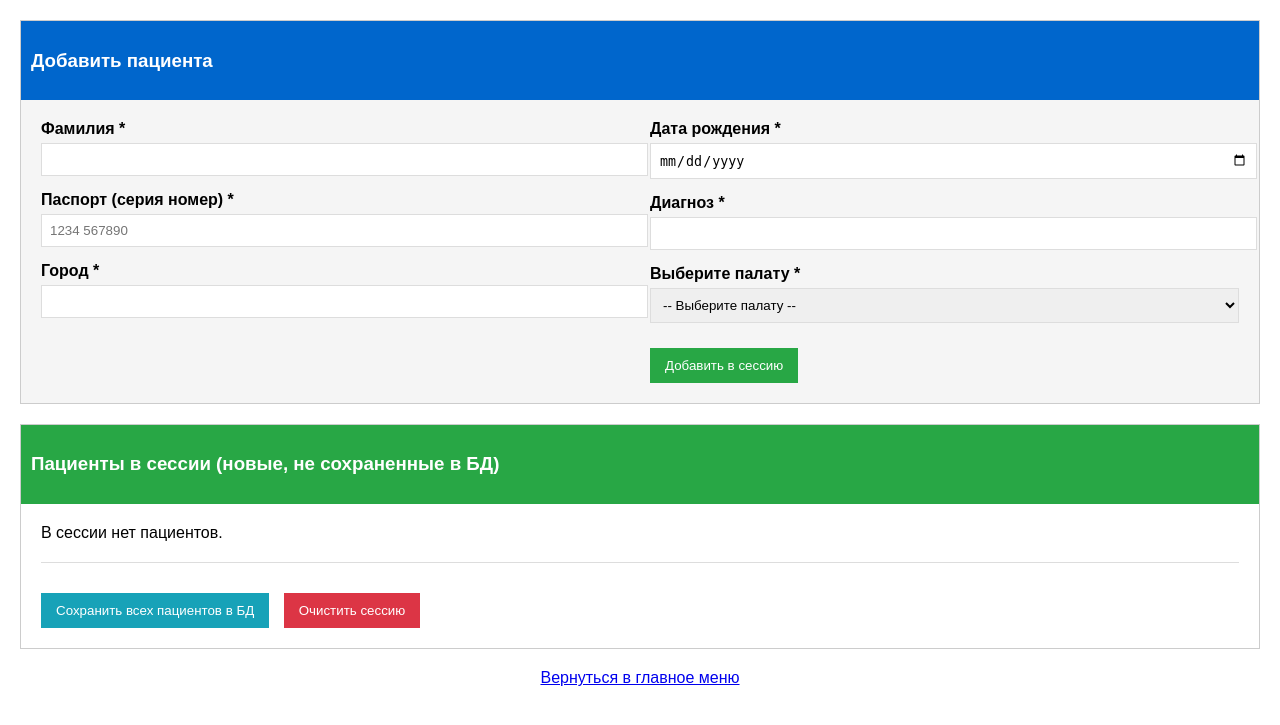
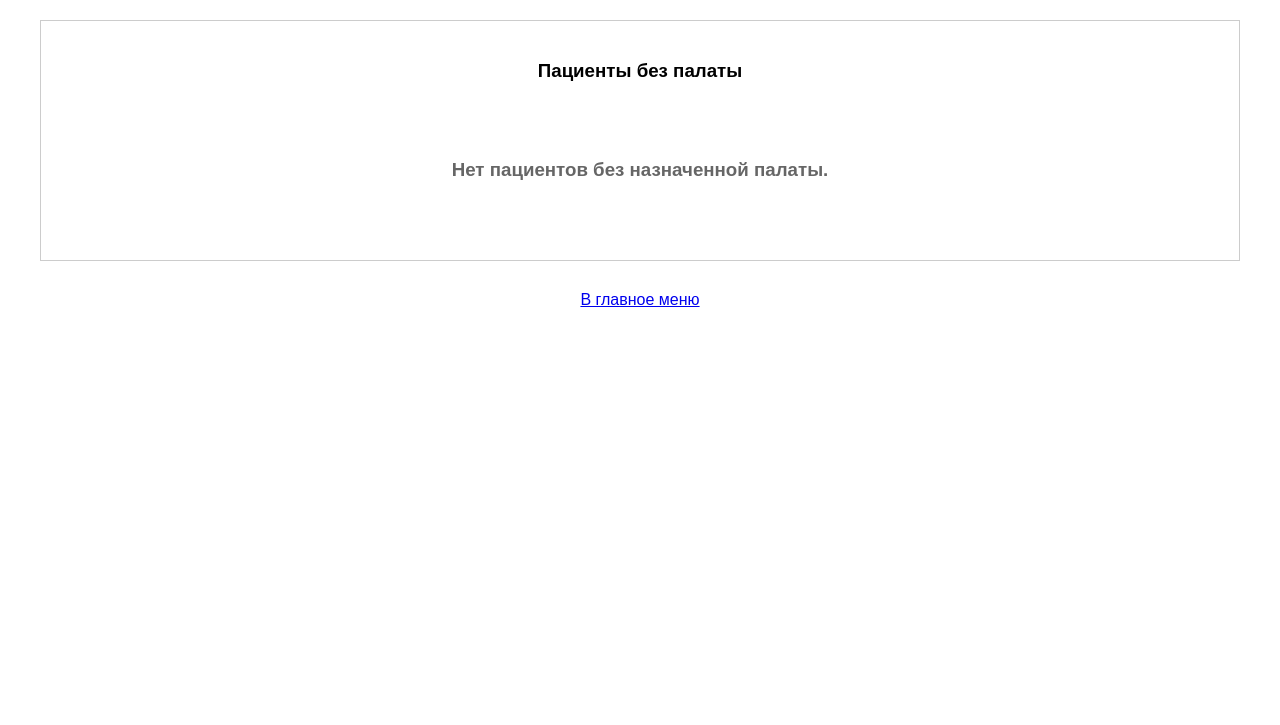
Before and after one commit to Bolren/kursovaya_bd, a Flask app: template blueprints/patients/templates/patients_list.html in a window 1280 px wide. Shown: the top 725 px of the page. Run offline with Flask 3, Linux system fonts and the light colour scheme; the template is opened without the code that fills it, so the values that code supplies are empty.

Commit message:
100% (almost) done

```diff
--- a/blueprints/patients/sql/add_medical_history.sql
+++ /dev/null
@@ -1,2 +0,0 @@
-INSERT INTO medical_history (patient_id, diagnosis, receipt_date)
-VALUES (%s, %s, %s)
--- a/blueprints/patients/sql/add_patient.sql
+++ /dev/null
@@ -1,2 +0,0 @@
-INSERT INTO patients (surname, passport, address, birthday, ward_id)
-VALUES (%s, %s, %s, %s, %s)
--- /dev/null
+++ b/blueprints/patients/sql/assign_ward.sql
@@ -0,0 +1,3 @@
+UPDATE patients
+SET ward_id = %s
+WHERE patient_id = %s
--- /dev/null
+++ b/blueprints/patients/sql/patients_without_ward.sql
@@ -0,0 +1,16 @@
+SELECT
+    distinct p.patient_id,
+    p.surname,
+    p.passport,
+    p.address,
+    p.birthday,
+    mh.diagnosis,
+    mh.receipt_date,
+    d.surname,
+    d.speciality
+FROM patients p
+JOIN medical_history mh ON p.patient_id = mh.patient_id
+LEFT JOIN doctors d ON p.doc_id = d.doc_id
+WHERE p.ward_id IS NULL
+  AND mh.discharge_date IS NULL
+ORDER BY mh.receipt_date ASC
--- a/blueprints/patients/templates/patients_list.html
+++ b/blueprints/patients/templates/patients_list.html
@@ -2,7 +2,7 @@
 <html lang="en">
 <head>
     <meta charset="UTF-8">
-    <title>Управление пациентами</title>
+    <title>Распределение пациентов</title>
     <style>
         body {
             font-family: Arial, sans-serif;
@@ -10,23 +10,14 @@
         }
         .container {
             width: 100%;
+            max-width: 1200px;
+            margin: 0 auto;
         }
-        .form-section, .patients-section {
+        .patients-section {
             border: 1px solid #ccc;
             padding: 20px;
             margin-bottom: 20px;
-        }
-        .form-section {
-            background-color: #f5f5f5;
-        }
-        .patients-section {
             background-color: #fff;
-        }
-        .section-header {
-            background-color: #0066cc;
-            color: white;
-            padding: 10px;
-            margin: -20px -20px 20px -20px;
         }
         table {
             width: 100%;
@@ -41,44 +32,16 @@
         th {
             background-color: #f2f2f2;
         }
-        .form-group {
-            margin-bottom: 15px;
-        }
-        .form-group label {
-            display: block;
-            margin-bottom: 5px;
-            font-weight: bold;
-        }
-        .form-group input, .form-group select {
-            width: 100%;
-            padding: 8px;
-            border: 1px solid #ddd;
-        }
         .button {
-            padding: 10px 15px;
+            padding: 8px 12px;
             border: none;
             cursor: pointer;
-            margin-right: 10px;
-            margin-top: 10px;
+            text-decoration: none;
+            display: inline-block;
+            font-size: 0.9em;
         }
-        .button-add {
+        .button-assign {
             background-color: #28a745;
-            color: white;
-        }
-        .button-save {
-            background-color: #17a2b8;
-            color: white;
-        }
-        .button-clear {
-            background-color: #dc3545;
-            color: white;
-        }
-        .button-remove {
-            background-color: #6c757d;
-            color: white;
-        }
-        .button-back {
-            background-color: #6c757d;
             color: white;
         }
         .patients-count {
@@ -90,157 +53,94 @@
             margin: 10px 0;
             border-radius: 4px;
         }
-        .message-success {
-            background-color: #d4edda;
-            color: #155724;
-            border: 1px solid #c3e6cb;
+        .message-info {
+            background-color: #d1ecf1;
+            color: #0c5460;
+            border: 1px solid #bee5eb;
         }
-        .message-error {
-            background-color: #f8d7da;
-            color: #721c24;
-            border: 1px solid #f5c6cb;
+        .empty-state {
+            text-align: center;
+            padding: 40px;
+            color: #666;
         }
-        .ward-option {
-            padding: 5px 0;
+        .patient-info {
+            margin-bottom: 5px;
         }
     </style>
 </head>
 <body>
 <div class="container">
-    <!-- Сообщения -->
-    {% if save_message %}
-    <div class="message message-success">
-        {{ save_message }}
+    {% if message %}
+    <div class="message">
+        {{ message }}
     </div>
     {% endif %}
 
-    <!-- Верхняя панель: Добавление пациента в сессию -->
-    <div class="form-section">
-        <div class="section-header">
-            <h3>Добавить пациента</h3>
-        </div>
+    <div class="patients-section">
+        <h3 style="text-align: center">Пациенты без палаты</h3>
 
-        <form method="POST" action="{{ url_for('bp_patients.patients_menu') }}">
-            <div style="display: flex; gap: 20px;">
-                <div style="flex: 1;">
-                    <div class="form-group">
-                        <label for="surname">Фамилия *</label>
-                        <input type="text" id="surname" name="surname" required>
-                    </div>
-
-                    <div class="form-group">
-                        <label for="passport">Паспорт (серия номер) *</label>
-                        <input type="text" id="passport" name="passport" placeholder="1234 567890" required>
-                    </div>
-
-                    <div class="form-group">
-                        <label for="address">Город *</label>
-                        <input type="text" id="address" name="address" required>
-                    </div>
-                </div>
-
-                <div style="flex: 1;">
-                    <div class="form-group">
-                        <label for="birthday">Дата рождения *</label>
-                        <input type="date" id="birthday" name="birthday" required>
-                    </div>
-
-                    <div class="form-group">
-                        <label for="diagnosis">Диагноз *</label>
-                        <input type="text" id="diagnosis" name="diagnosis" required>
-                    </div>
-
-                    <div class="form-group">
-                        <label for="ward_id">Выберите палату *</label>
-                        <select id="ward_id" name="ward_id" required>
-                            <option value="">-- Выберите палату --</option>
-                            {% if available_wards %}
-                                {% for ward in available_wards %}
-                                    <option value="{{ ward.ward_id }}">
-                                        {{ ward.ward_info }} ({{ ward.occupied }}/{{ ward.seats_num }} занято)
-                                    </option>
-                                {% endfor %}
-                            {% else %}
-                                <option value="" disabled>Нет свободных палат</option>
-                            {% endif %}
-                        </select>
-                    </div>
-
-                    <button type="submit" name="add_patient" class="button button-add"
-                            {% if not available_wards %}disabled{% endif %}>
-                        Добавить в сессию
-                    </button>
-                </div>
-            </div>
-        </form>
-    </div>
-
-    <!-- Средняя панель: Пациенты в сессии -->
-    <div class="patients-section">
-        <div class="section-header" style="background-color: #28a745;">
-            <h3>Пациенты в сессии (новые, не сохраненные в БД)</h3>
-        </div>
-
-        {% if session_patients %}
+        {% if patients %}
         <table>
             <thead>
                 <tr>
-                    <th>№</th>
+                    <th>ID</th>
                     <th>Фамилия</th>
                     <th>Паспорт</th>
                     <th>Город</th>
                     <th>Дата рождения</th>
                     <th>Диагноз</th>
-                    <th>Палата</th>
-                    <th>Действия</th>
+                    <th>Дата поступления</th>
+                    <th>Лечащий врач</th>
+                    <th>Отделение</th>
                 </tr>
             </thead>
             <tbody>
-                {% for patient in session_patients %}
+                {% for patient in patients %}
                 <tr>
-                    <td>{{ patient.session_id }}</td>
+                    <td>{{ patient.patient_id }}</td>
                     <td>{{ patient.surname }}</td>
                     <td>{{ patient.passport }}</td>
                     <td>{{ patient.address }}</td>
                     <td>{{ patient.birthday }}</td>
                     <td>{{ patient.diagnosis }}</td>
-                    <td>{{ patient.ward_info }}</td>
-                    <td>
-                        <form method="POST" action="{{ url_for('bp_patients.remove_from_session') }}"
-                              style="display: inline;">
-                            <input type="hidden" name="session_id" value="{{ patient.session_id }}">
-                            <button type="submit" class="button button-remove">
-                                Удалить
-                            </button>
-                        </form>
+                    <td>{{ patient.receipt_date }}</td>
+                    <td>{{ patient.doctor }}</td>
+                    <td>{{ patient.speciality }}</td>
+                </tr>
+                <tr>
+                    <td colspan="9">
+                        <div style="display: flex; justify-content: flex-end;">
+                            <form method="POST" action="{{ url_for('bp_patients.patients_menu') }}">
+                                <select name="ward_id" required>
+                                    <option value="">-- Выберите палату --</option>
+                                    {% for ward in available_wards %}
+                                        <option value="{{ ward.ward_id }}">
+                                            {{ ward.ward_info }} ({{ ward.occupied }}/{{ ward.seats_num }} занято)
+                                        </option>
+                                    {% endfor %}
+                                </select>
+
+                                <button type="submit" class="button button-assign">
+                                    Назначить
+                                </button>
+                            </form>
+                        </div>
                     </td>
                 </tr>
                 {% endfor %}
             </tbody>
         </table>
         {% else %}
-        <p>В сессии нет пациентов.</p>
+        <div class="empty-state">
+            <h3>Нет пациентов без назначенной палаты.</h3>
+        </div>
         {% endif %}
 
-        <div style="margin-top: 20px; padding-top: 20px; border-top: 1px solid #ddd;">
-            <form method="POST" action="{{ url_for('bp_patients.patients_menu') }}" style="display: inline;">
-                <button type="submit" name="save_all" class="button button-save"
-                        {% if not session_patients %}disabled{% endif %}>
-                    Сохранить всех пациентов в БД
-                </button>
-            </form>
 
-            <form method="POST" action="{{ url_for('bp_patients.patients_menu') }}" style="display: inline;">
-                <button type="submit" name="clear_session" class="button button-clear"
-                        {% if not session_patients %}disabled{% endif %}>
-                    Очистить сессию
-                </button>
-            </form>
-        </div>
     </div>
 
-    <div style="text-align: center; margin-top: 20px;">
-        <a href="{{ url_for('main_menu') }}">Вернуться в главное меню</a>
+    <div style="text-align: center; margin-top: 30px;">
+        <a href="{{ url_for('main_menu') }}">В главное меню</a>
     </div>
 </div>
 </body>
```
Also changed, not shown: blueprints/patients/model_patients.py (+43 -39 lines), blueprints/patients/patients_main.py (+15 -58 lines), blueprints/patients/templates/patients_utils.html (deleted, +0 -33 lines).
